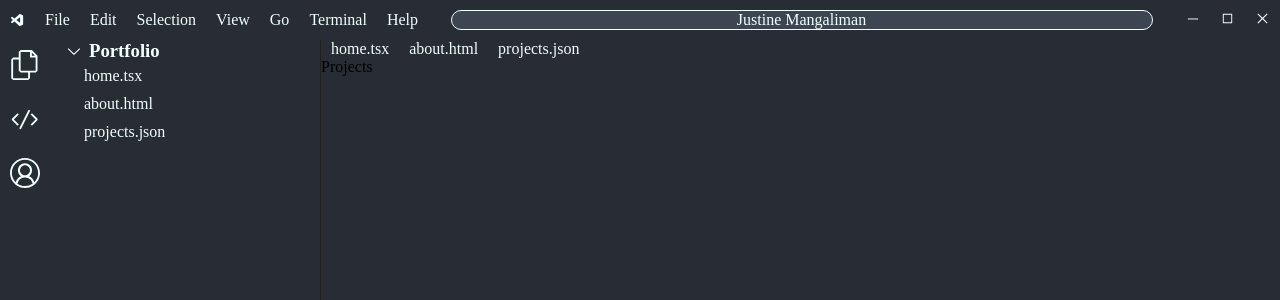
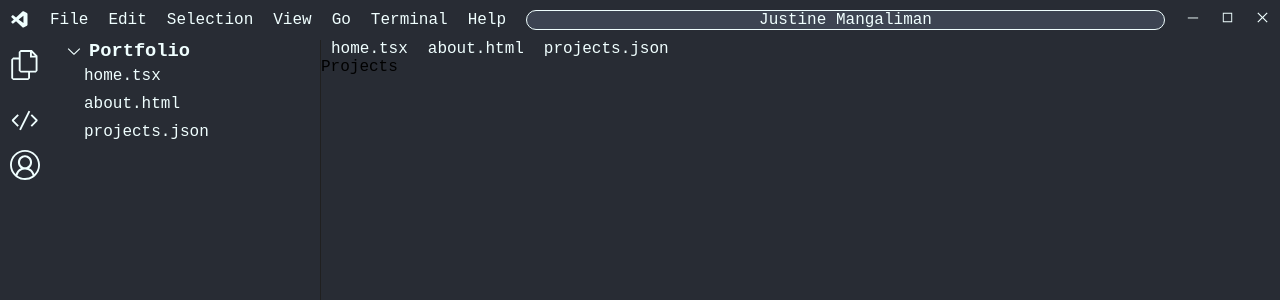
Before and after one commit to jasutiin/jasutiin.github.io, a React (Vite) app: page /projects in a window 1280 px wide. Shown: the top 300 px of the page. Built offline with nearby package versions, Linux system fonts and the light colour scheme.

Commit message:
fix: click on entire component instead of text to navigate to other pages

```diff
--- a/src/components/ActivityBar/ActivityBar.tsx
+++ b/src/components/ActivityBar/ActivityBar.tsx
@@ -10,22 +10,16 @@ const iconSize: number = 30;
 function ActivityBar() {
   return (
     <div className={styles.container}>
-      <div className={styles.icon}>
-        <NavLink to="/">
+      <NavLink to="/" className={styles.icon}>
         <VscFiles size={iconSize} />
       </NavLink>
-      </div>
-      <div className={styles.icon}>
-        <NavLink to="/projects">
+      <NavLink to="/projects" className={styles.icon}>
         <VscCode size={iconSize} />
       </NavLink>
-      </div>
       <div className={styles.bottomIcons}>
-        <div className={styles.icon}>
-          <NavLink to="/about">
+        <NavLink to="/about" className={styles.icon}>
           <VscAccount size={iconSize} />
         </NavLink>
-        </div>
       </div>
     </div>
   );
--- a/src/components/EditorTabs/EditorTabs.module.scss
+++ b/src/components/EditorTabs/EditorTabs.module.scss
@@ -13,7 +13,6 @@
   grid-template-columns: auto 1fr auto;
   align-items: center;
   color: azure;
-  width: 100%;
   min-width: 300px;
   overflow: hidden;
   @include no-highlight;
--- a/src/components/EditorTabs/EditorTabs.tsx
+++ b/src/components/EditorTabs/EditorTabs.tsx
@@ -4,15 +4,17 @@ import { NavLink } from 'react-router-dom';
 function EditorTabs() {
   return (
     <div className={styles.container}>
-      <div className={styles.item}>
-        <NavLink to="/">home.tsx</NavLink>
-      </div>
-      <div className={styles.item}>
-        <NavLink to="/about">about.html</NavLink>
-      </div>
-      <div className={styles.item}>
-        <NavLink to="/projects">projects.json</NavLink>
-      </div>
+      <NavLink to="/" className={styles.item}>
+        home.tsx
+      </NavLink>
+
+      <NavLink to="/about" className={styles.item}>
+        about.html
+      </NavLink>
+
+      <NavLink to="/projects" className={styles.item}>
+        projects.json
+      </NavLink>
     </div>
   );
 }
--- a/src/components/Explorer/Explorer.module.scss
+++ b/src/components/Explorer/Explorer.module.scss
@@ -32,6 +32,11 @@
   }
 }
 
+.items {
+  display: flex;
+  flex-direction: column;
+}
+
 .item {
   padding: 5px 20px;
 
--- a/src/components/Explorer/Explorer.tsx
+++ b/src/components/Explorer/Explorer.tsx
@@ -9,14 +9,16 @@ function Explorer() {
         <VscChevronDown size={20} />
         <h3>Portfolio</h3>
       </div>
-      <div className={styles.item}>
-        <NavLink to="/">home.tsx</NavLink>
-      </div>
-      <div className={styles.item}>
-        <NavLink to="/about">about.html</NavLink>
-      </div>
-      <div className={styles.item}>
-        <NavLink to="/projects">projects.json</NavLink>
+      <div className={styles.items}>
+        <NavLink to="/" className={styles.item}>
+          home.tsx
+        </NavLink>
+        <NavLink to="/about" className={styles.item}>
+          about.html
+        </NavLink>
+        <NavLink to="/projects" className={styles.item}>
+          projects.json
+        </NavLink>
       </div>
     </div>
   );
--- a/src/components/MenuBar/MenuBar.tsx
+++ b/src/components/MenuBar/MenuBar.tsx
@@ -10,7 +10,7 @@ function MenuBar() {
   return (
     <div className={styles.container}>
       <div className={styles.left}>
-        <VscVscode className={styles.logo} size={iconSize} />
+        <VscVscode className={styles.logo} size={20} />
         <div className={styles.item}>File</div>
         <div className={styles.item}>Edit</div>
         <div className={styles.item}>Selection</div>
--- a/src/styles/main.module.scss
+++ b/src/styles/main.module.scss
@@ -10,6 +10,7 @@ body,
   margin: 0;
   padding: 0;
   background-color: #282c34;
+  font-family: JetBrains Mono, monospace;
 }
 
 .mainLayout {
```
Lines whose indentation alone changed are shown as unchanged.
